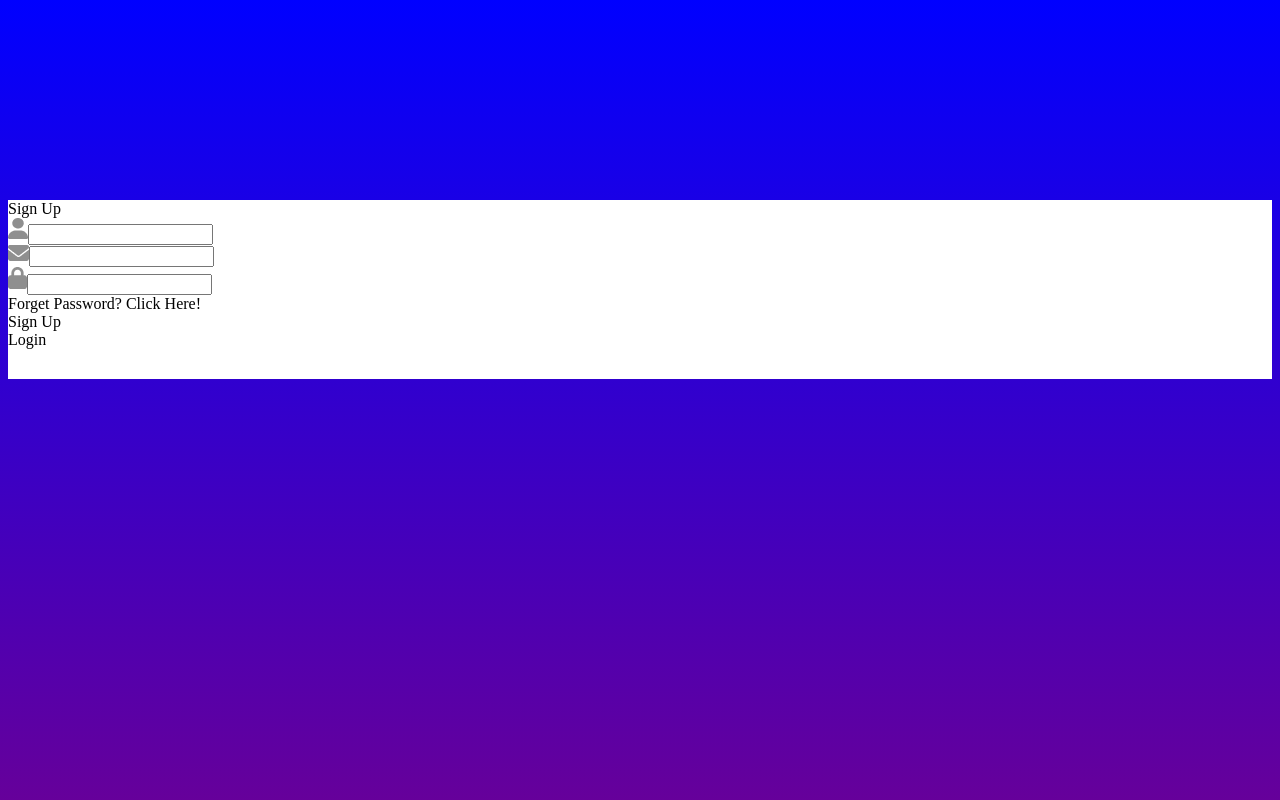
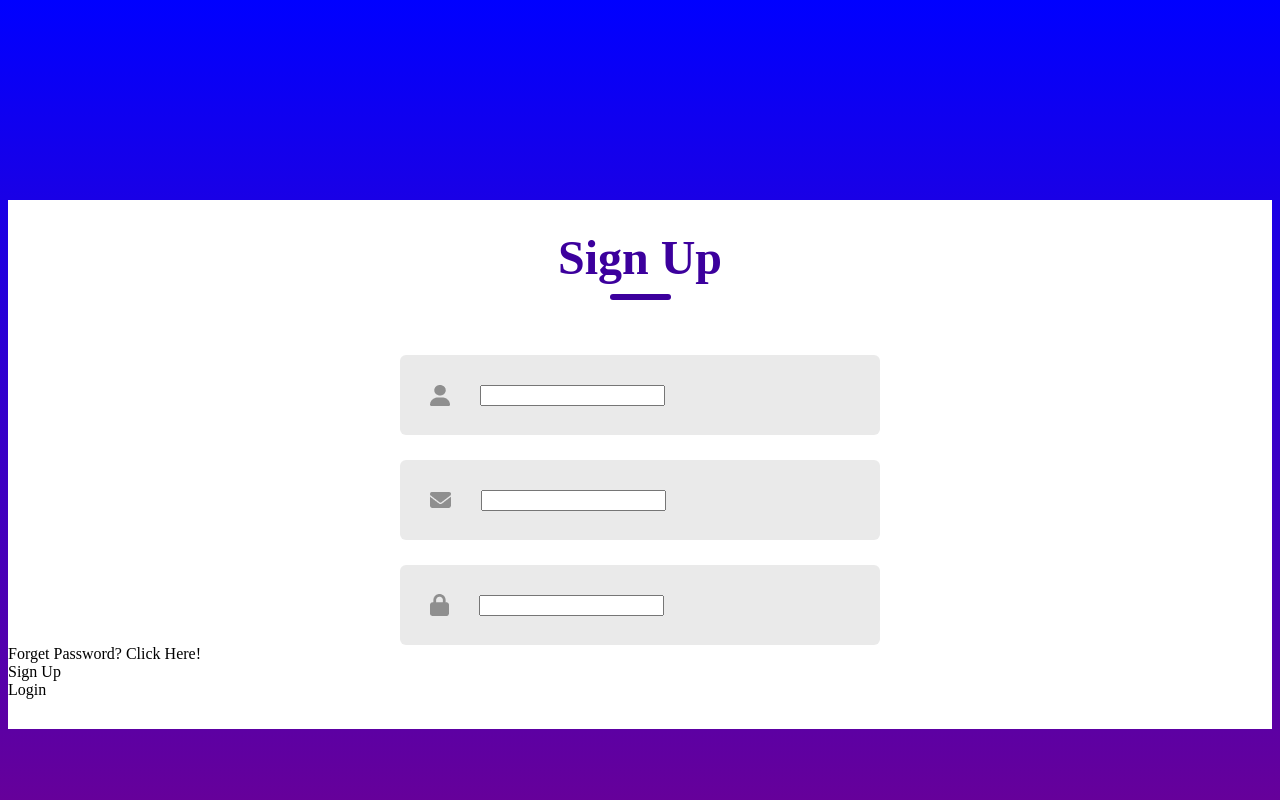
Before and after one commit to sushilthapaIT/React-JS-Projects, a React (Vite) app in the folder Form/: page / in a window 1280 px wide. Shown: the top 800 px of the page. Built offline with nearby package versions, Linux system fonts and the light colour scheme.

Commit message:
added CSS

```diff
--- a/Form/src/Components/LoginSignup/LoginSignup.css
+++ b/Form/src/Components/LoginSignup/LoginSignup.css
@@ -6,7 +6,7 @@
     background: #fff;
     padding-bottom: 30px;
 }
-/*
+
 .header{
     display: flex;
     flex-direction: column;
@@ -14,4 +14,38 @@
     gap: 9px;
     width: 100%;
     margin-top: 30px;
-} */
+}
+
+.text{
+    color: #3c009d;
+    font-size: 48px;
+    font-weight: 700;
+}
+
+.underline{
+    width: 61px;
+    height: 6px;
+    background: #3c009d;
+    border-radius: 9px;
+}
+
+.inputs{
+    margin-top: 55px;
+    display: flex;
+    flex-direction: column;
+    gap: 25px;
+}
+
+.input{
+    display: flex;
+    align-items: center;
+    margin: auto;
+    width: 480px;
+    height: 80px;
+    background: #eaeaea;
+    border-radius: 6px;
+}
+
+.input img{
+    margin: 0px 30px;
+}
```
